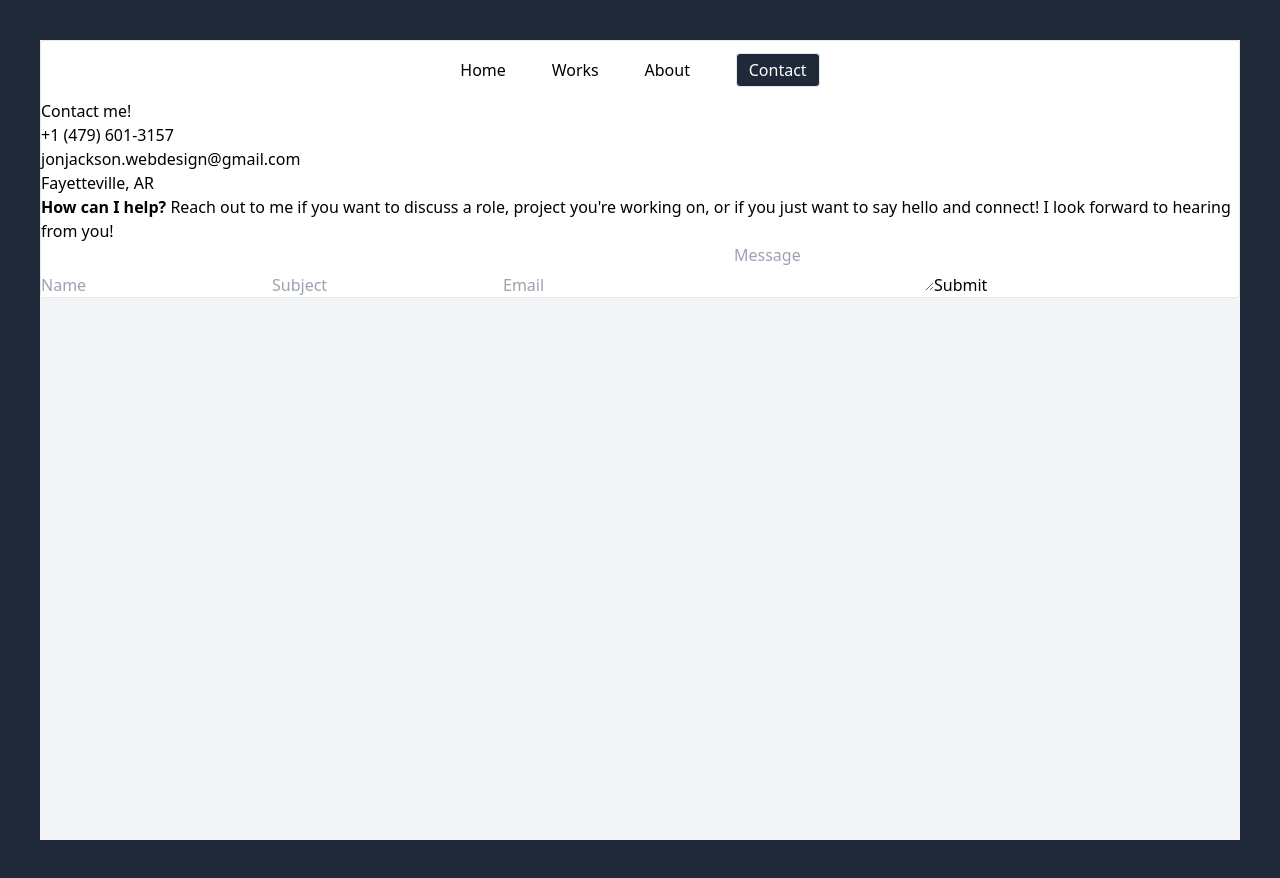
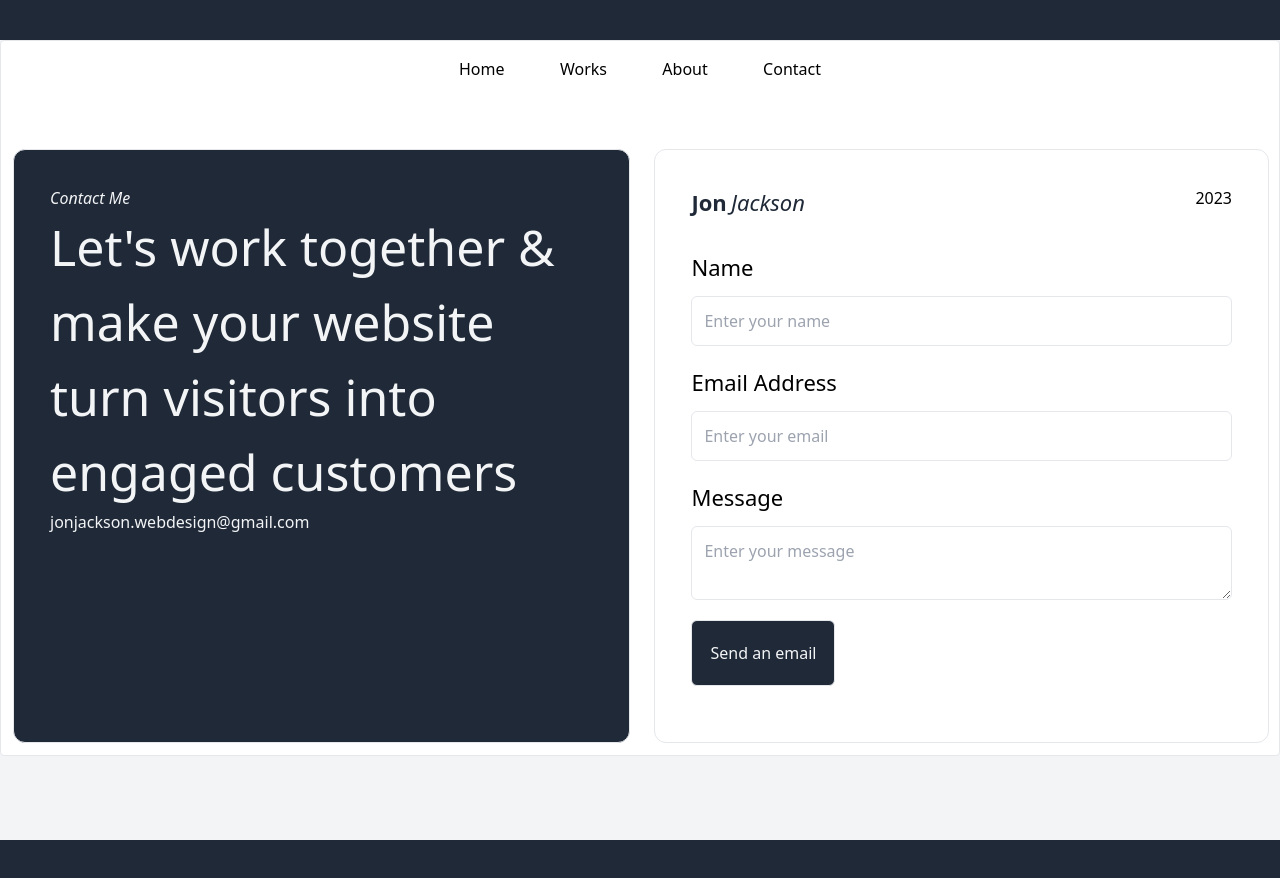
Before and after one commit to jonteal/2023-portfolio, a Next.js app: page /contact in a window 1280 px wide. Built offline with nearby package versions, Linux system fonts and the light colour scheme.

Commit message:
contact screen looking sharp

```diff
--- a/app/about/page.tsx
+++ b/app/about/page.tsx
@@ -1,11 +1,20 @@
-
 const AboutPage = () => {
   return (
-    <div>
-      <h2>About Me!</h2>
-      <p>Lorem ipsum, dolor sit amet consectetur adipisicing elit. Eveniet, corporis incidunt quos tenetur asperiores vel odit culpa officiis. Dolores illum ratione sed cumque commodi hic provident illo tempora unde, corrupti dolorum maiores ipsam odio asperiores magnam a quisquam reiciendis. Unde, maiores totam quia dicta vitae rerum deleniti provident amet blanditiis!</p>
+    <div className="flex flex-row w-screen justify-center">
+      <div className="border w-6/12 m-3 rounded-md">image</div>
+      <div className="border w-6/12 m-3 rounded-md">
+        <h2>About Me!</h2>
+        <p>
+          Lorem ipsum, dolor sit amet consectetur adipisicing elit. Eveniet,
+          corporis incidunt quos tenetur asperiores vel odit culpa officiis.
+          Dolores illum ratione sed cumque commodi hic provident illo tempora
+          unde, corrupti dolorum maiores ipsam odio asperiores magnam a quisquam
+          reiciendis. Unde, maiores totam quia dicta vitae rerum deleniti
+          provident amet blanditiis!
+        </p>
+      </div>
     </div>
-  )
-}
+  );
+};
 
-export default AboutPage
+export default AboutPage;
--- a/app/components/Navbar.tsx
+++ b/app/components/Navbar.tsx
@@ -4,17 +4,26 @@ const Navbar = () => {
   return (
     <div className="flex justify-center">
       <nav className="pl-5 pr-5 flex justify-between items-center h-15 bg-white p-3 w-4/12">
-        <Link className="text-black text-1xl" href="/">
+        <Link
+          className="transform transition duration-500 hover:scale-110 hover:bg-cyan-700 flex justify-center items-center hover:text-gray-100 text-1xl rounded pl-3 pr-3 pb-1 pt-1"
+          href="/"
+        >
           Home
         </Link>
-        <Link className="text-black text-1xl" href="/works">
+        <Link
+          className="transform transition duration-500 hover:scale-110 hover:bg-cyan-700 flex justify-center items-center hover:text-gray-100 text-1xl rounded pl-3 pr-3 pb-1 pt-1"
+          href="/works"
+        >
           Works
         </Link>
-        <Link className="text-black text-1xl" href="/about">
+        <Link
+          className="transform transition duration-500 hover:scale-110 hover:bg-cyan-700 flex justify-center items-center hover:text-gray-100 text-1xl rounded pl-3 pr-3 pb-1 pt-1"
+          href="/about"
+        >
           About
         </Link>
         <Link
-          className="text-white bg-gray-800 text-1xl border rounded pl-3 pr-3 pb-1 pt-1"
+          className="transform transition duration-500 hover:scale-110 hover:bg-cyan-700 flex justify-center items-center hover:text-gray-100 text-1xl rounded pl-3 pr-3 pb-1 pt-1"
           href="/contact"
         >
           Contact
--- a/app/components/ProjectCard.tsx
+++ b/app/components/ProjectCard.tsx
@@ -9,9 +9,9 @@ const ProjectCard = ({ project }: ProjectProps) => {
   return (
     <div className="z-0 relative w-full m-3 rounded-md overflow-hidden border cursor-pointer flex-col">
       <Link href={`/project/${project.slug}`}>
-        <div className="p-1 flex justify-center bg-gray-800">
+        {/* <div className="p-1 flex justify-center bg-gray-800">
           <h3 className="text-2xl mb-2 text-gray-50">{project.name}</h3>
-        </div>
+        </div> */}
 
         <div className="rounded-md absolute bg-gray-800 h-2/5 w-1/5 z-10 my-36 ml-10 flex justify-center">
           <p className="border font-light pl-2 pr-2 text-white text-2xl tex">
--- a/app/contact/page.tsx
+++ b/app/contact/page.tsx
@@ -1,17 +1,10 @@
-'use client';
-// import PhoneIcon from "../../Images/white-phone-icon.png";
-// import LocationIcon from "../../Images/white-location-icon.png";
-// import EmailIcon from "../../Images/email-icon.png";
-import { useContext, useRef, useState } from "react";
+"use client";
+import { useRef, useState } from "react";
 // import emailjs from "emailjs-com";
-// import { ThemeContext } from "../../context";
 
 const ContactPage = () => {
-
   const formRef = useRef();
   const [done, setDone] = useState(false);
-  // const theme = useContext(ThemeContext);
-  // const darkMode = theme.state.darkMode;
 
   // handleSubmit using emailjs
   //   const handleSubmit = (e) => {
@@ -34,63 +27,69 @@ const ContactPage = () => {
   //     });
   // }
   return (
-    <div className="contact" id="contact-me-section">
-            <div className="contact-bg"></div>
-            <div  className="contact-wrapper">
-                <div className="contact-left">
-                    <h1 className="contact-title">Contact me!</h1>
+    <div className="flex flex-row w-screen justify-center mt-10">
+      <div className="border w-6/12 m-3 rounded-xl bg-gray-800 p-9">
+        <p className="text-gray-100 italic">Contact Me</p>
+        <h2 className="text-gray-100 text-6xl">
+          Let's work together <span className="font-thin">&</span> make your
+          website turn visitors into engaged customers
+        </h2>
+        <p className="text-gray-100">jonjackson.webdesign@gmail.com</p>
+      </div>
 
-                    {/* Contact information */}
-                    <div className="contact-info">
-                        <div className="contact-info-item">
-                            {/* <img
-                                src={PhoneIcon}
-                                alt="Phone icon"
-                                className="contact-icon"
-                            /> */}
-                            +1 (479) 601-3157
+      <div className="border w-6/12 m-3 rounded-xl" id="contact-me-section">
+        <div className="p-9">
+          <div className="flex flex-row justify-between">
+            <p className="text-gray-800 mb-8">
+              <span className="font-bold text-2xl">Jon</span>{" "}
+              <span className="italic text-2xl">Jackson</span>
+            </p>
+            <p>2023</p>
           </div>
-                        <div className="contact-info-item">
-                            {/* <img
-                                src={EmailIcon}
-                                alt="Email icon"
-                                className="contact-icon"
-                            /> */}
-                            jonjackson.webdesign@gmail.com
-                        </div>
-                        <div className="contact-info-item">
-                            {/* <img
-                                src={LocationIcon}
-                                alt="Location icon"
-                                className="contact-icon"
-                            /> */}
-                            Fayetteville, AR
-                        </div>
-                    </div>
-                </div>
-                <div className="contact-right">
-                    <p className="contact-desc">
-                        <b>How can I help?</b> Reach out to me if you want to discuss a role, project
-                        you're working on, or if you just want to say hello and connect!
-                        I look forward to hearing from you!
-                    </p>
-
-                    {/* Form to reach out via email */}
           <form
             // ref={formRef}
             // onSubmit={handleSubmit}
+            className="flex flex-col"
           >
-                        <input type="text" placeholder="Name" name="user_name" />
-                        <input type="text" placeholder="Subject" name="user_subject" />
-                        <input type="text" placeholder="Email" name="user_email" />
-                        <textarea placeholder="Message" name="message" />
-                        <button>Submit</button>
+            <label className="text-2xl font-light" htmlFor="name">
+              Name
+            </label>
+            <input
+              type="text"
+              name="name"
+              placeholder="Enter your name"
+              className="border p-3 mt-3 mb-5 rounded-md"
+            />
+
+            <label className="text-2xl font-light" htmlFor="">
+              Email Address
+            </label>
+            <input
+              type="text"
+              name="user_email"
+              placeholder="Enter your email"
+              className="border p-3 mt-3 mb-5 rounded-md"
+            />
+
+            <label className="text-2xl font-light" htmlFor="">
+              Message
+            </label>
+            <textarea
+              name="message"
+              placeholder="Enter your message"
+              className="border p-3 mt-3 mb-5 rounded-md"
+            />
+
+            <button className="transform transition duration-500 hover:scale-110 hover:bg-cyan-700 flex justify-center items-center border w-36 mb-5 bg-gray-800 text-gray-100 rounded-md py-5">
+              Send an email
+            </button>
+
             {done && "Thank you for your message!"}
           </form>
         </div>
       </div>
     </div>
-  )
-}
+  );
+};
 
-export default ContactPage
+export default ContactPage;
--- a/app/layout.tsx
+++ b/app/layout.tsx
@@ -18,7 +18,7 @@ export default function RootLayout({
           <main className="bg-gray-100 min-h-screen w-screen">
             {/* <AuthContext> */}
             <main className="border rounded max-w-screen-2xl m-auto bg-white">
-              <Navbar />
+                <Navbar />
               {children}
             </main>
             {/* </AuthContext> */}
--- a/app/page.tsx
+++ b/app/page.tsx
@@ -1,4 +1,5 @@
 import { PrismaClient } from "@prisma/client";
+import me from '../public/images/me.jpeg';
 
 export type ProjectCardType = {
   id: number;
@@ -36,6 +37,7 @@ const Home = async () => {
           <h1 className="text-8xl font-light text-black">Jon Jackson</h1>
           <h2 className="text-black font-light text-7xl mb-2">Web Designer</h2>
         </div>
+        <img className="w-6/12" src='/images/me.jpeg' alt="" />
       </div>
     </main>
   );
--- a/app/works/page.tsx
+++ b/app/works/page.tsx
@@ -1,11 +1,9 @@
-import React from "react";
-import Header from "../components/Header";
 import ProjectCard from "../components/ProjectCard";
 
 export const projects = [
   {
     id: 1,
-    name: "Ozark AirBnb",
+    name: "Ozark Airbnb",
     main_image: "/images/ozark-airbnb.png",
     slug: "ozark-airbnb",
     description: "A sleek and modern reservation site for an Airbnb company.",
```
Also changed, not shown: public/images/me.jpeg (added). Lines whose indentation alone changed are shown as unchanged.
